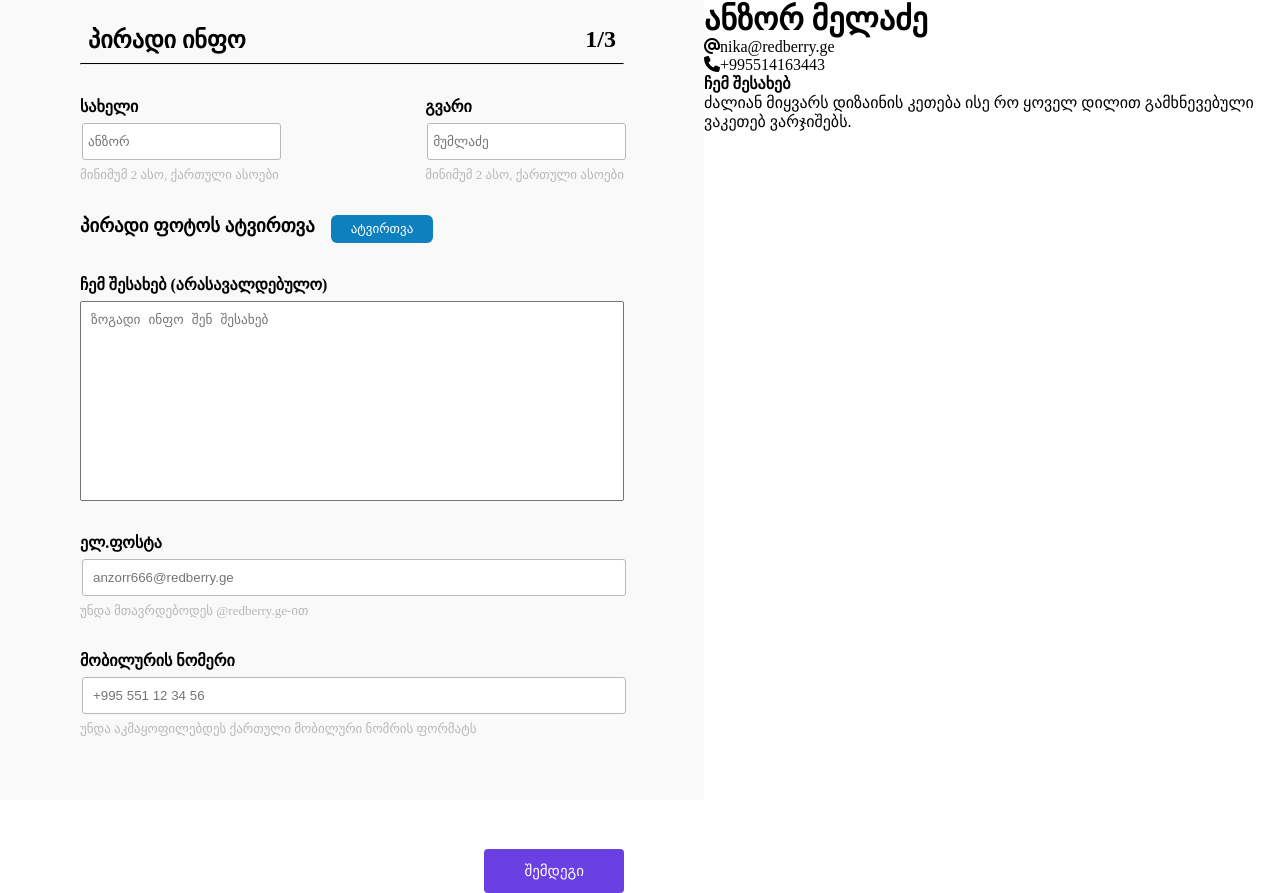
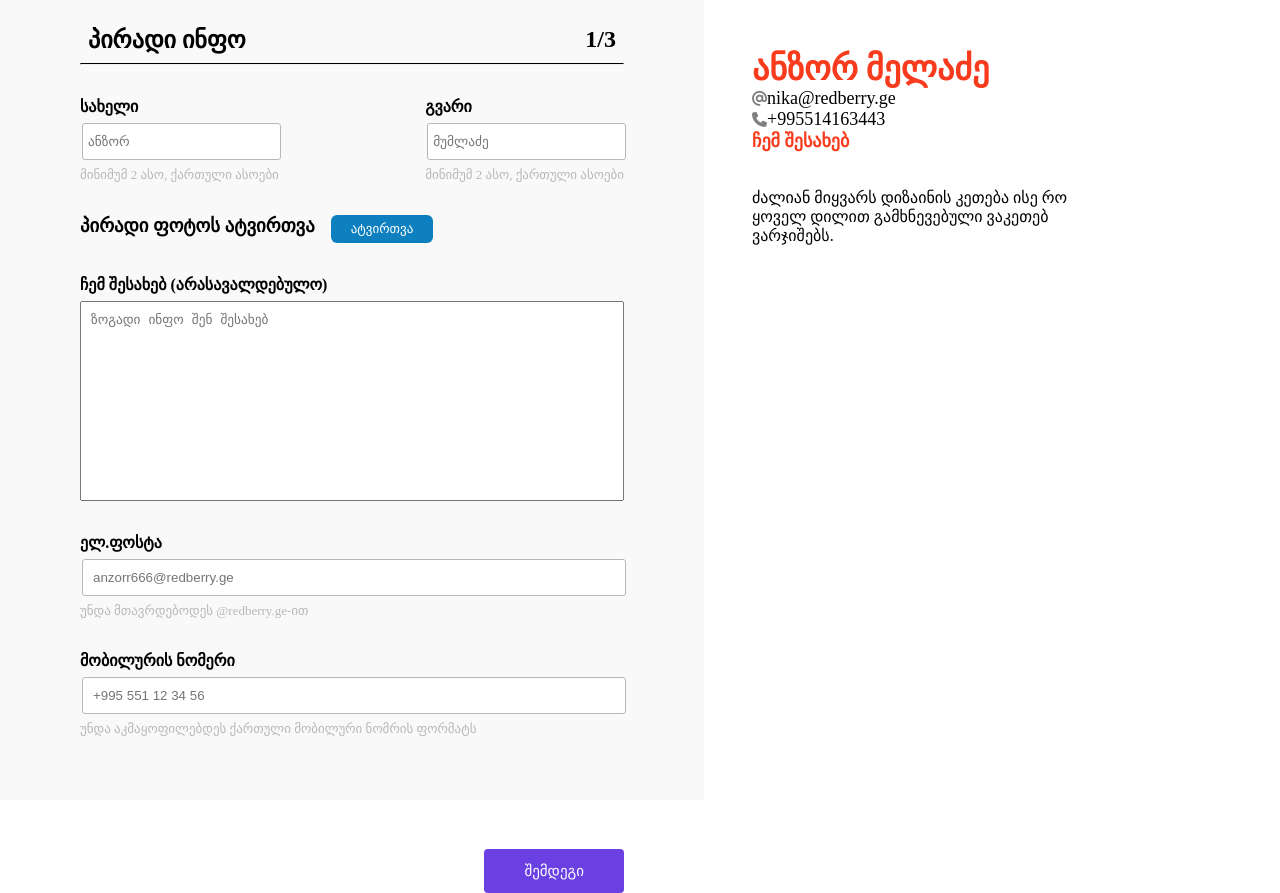
Before and after one commit to nikaKh12/resume-builder, a React (Create React App) app: page /private-info in a window 1280 px wide. Built offline with nearby package versions, Linux system fonts and the light colour scheme.

Commit message:
Styled resume

```diff
--- a/src/App.css
+++ b/src/App.css
@@ -210,8 +210,61 @@ textarea {
 .resume-container {
   max-width: 45%;
   width: 100%;
+  margin-top: 3em;
+  display: flex;
+  flex-direction: column;
+  padding: 0 3em;
+  position: relative;
+}
+
+.resume-container p {
+  font-size: 18px;
+}
+.resume-container i {
+  font-size: 15px;
+  color: gray;
+}
+.resume-container h4 {
+  font-size: 18px;
+  font-weight: 700;
 }
 
 .name-container {
   display: flex;
 }
+#first-name,
+#last-name,
+.resume-container h4 {
+  color: #f93b1d;
+}
+
+#first-name,
+#last-name {
+  font-size: 34px;
+}
+.contact {
+  display: flex;
+  flex-direction: column;
+  justify-content: center;
+  margin: 1.5em 0;
+}
+.about-container {
+  max-width: 43vh;
+}
+.about-container p {
+  font-size: 16px;
+}
+
+#upload-preview {
+  border-radius: 50%;
+  width: 300px;
+  height: 300px;
+  position: absolute;
+  right: 0;
+  margin-right: 1em;
+  object-fit: cover;
+  top: 0;
+}
+.resume-container h4 {
+  margin-bottom: 2em;
+}
```
